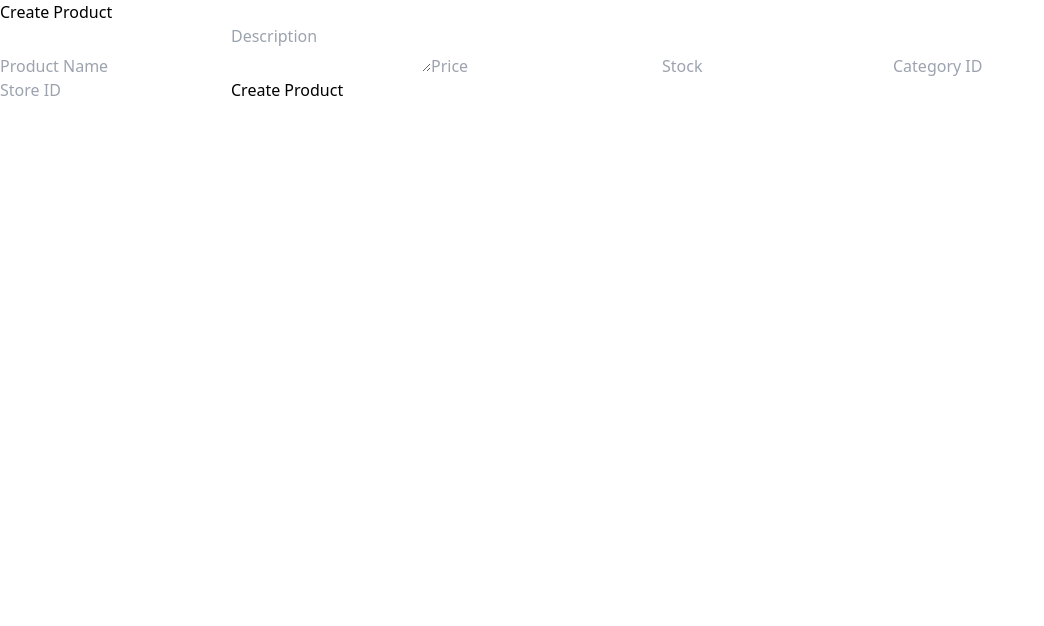
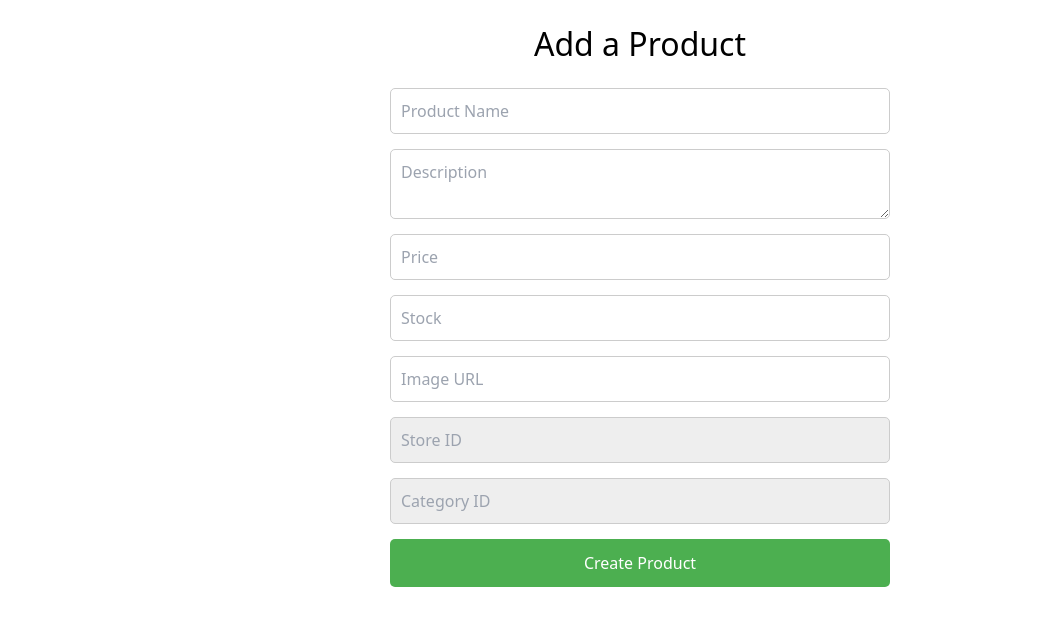
Before and after one commit to sag030601/Multi_store_ecommerce, a Next.js app: page /products/create in a window 1280 px wide. Shown: the top 626 px of the page, without its empty margins (0-1044 px from the left). Built offline with nearby package versions, Linux system fonts and the light colour scheme.

Commit message:
added seller functionality

```diff
--- /dev/null
+++ b/src/app/category/page.js
@@ -0,0 +1,101 @@
+"use client";
+import { useState } from "react";
+import { useRouter } from "next/navigation";
+import { useStore } from "../context/page";
+
+export default function AddCategoryPage() {
+  const { storeId, setCategoryId } = useStore(); // ✅ include setCategoryId
+  const [name, setName] = useState("");
+  const [description, setDescription] = useState("");
+  const [parentId, setParentId] = useState("");
+  const [message, setMessage] = useState("");
+  const router = useRouter();
+
+  const handleSubmit = async (e) => {
+    e.preventDefault();
+
+    if (!storeId) {
+      setMessage("Error: No store selected. Please create a store first.");
+      return;
+    }
+
+    const categoryData = {
+      name,
+      description,
+      storeId,
+      parentId: parentId || null,
+    };
+
+    try {
+      const response = await fetch("/api/category", {
+        method: "POST",
+        headers: { "Content-Type": "application/json" },
+        body: JSON.stringify(categoryData),
+      });
+
+      if (!response.ok) throw new Error("Failed to create category");
+      const data = await response.json();
+
+      setCategoryId(data.id); // ✅ store the created category id
+      setMessage(`✅ Category created: ${data.name}`);
+
+      setTimeout(() => router.push("/products/create"), 1000);
+    } catch (error) {
+      setMessage(`❌ Error: ${error.message}`);
+    }
+  };
+
+  return (
+    <div style={styles.container}>
+      <h1 style={styles.header}>Add a Category</h1>
+
+      <form onSubmit={handleSubmit} style={styles.form}>
+        <div style={styles.formGroup}>
+          <label style={styles.label}>Category Name</label>
+          <input
+            type="text"
+            value={name}
+            onChange={(e) => setName(e.target.value)}
+            style={styles.input}
+            required
+          />
+        </div>
+
+        <div style={styles.formGroup}>
+          <label style={styles.label}>Description</label>
+          <textarea
+            value={description}
+            onChange={(e) => setDescription(e.target.value)}
+            style={styles.textarea}
+          />
+        </div>
+
+        <div style={styles.formGroup}>
+          <label style={styles.label}>Store ID</label>
+          <input
+            type="text"
+            value={storeId || ""}
+            readOnly
+            style={{ ...styles.input, backgroundColor: "#eee" }}
+          />
+        </div>
+
+        <button type="submit" style={styles.button}>Create Category</button>
+      </form>
+
+      {message && <p style={styles.message}>{message}</p>}
+    </div>
+  );
+}
+
+const styles = {
+  container: { display: "flex", flexDirection: "column", alignItems: "center", padding: "20px" },
+  header: { fontSize: "2rem", marginBottom: "20px" },
+  form: { display: "flex", flexDirection: "column", maxWidth: "500px", width: "100%" },
+  formGroup: { marginBottom: "15px" },
+  label: { fontWeight: "bold" },
+  input: { padding: "10px", borderRadius: "5px", border: "1px solid #ccc" },
+  textarea: { padding: "10px", borderRadius: "5px", border: "1px solid #ccc" },
+  button: { padding: "10px 20px", backgroundColor: "#2196F3", color: "white", border: "none", borderRadius: "5px" },
+  message: { marginTop: "20px", fontWeight: "bold" },
+};
--- /dev/null
+++ b/src/app/context/page.js
@@ -0,0 +1,19 @@
+"use client";
+import { createContext, useContext, useState } from "react";
+
+const StoreContext = createContext();
+
+export function StoreProvider({ children }) {
+  const [storeId, setStoreId] = useState(null);
+  const [categoryId, setCategoryId] = useState(null);
+
+  return (
+    <StoreContext.Provider value={{ storeId, setStoreId, categoryId, setCategoryId }}>
+      {children}
+    </StoreContext.Provider>
+  );
+}
+
+export function useStore() {
+  return useContext(StoreContext);
+}
--- a/src/app/page.js
+++ b/src/app/page.js
@@ -27,12 +27,40 @@ function HomePage() {
 
   // const router = useRouter();
 
+  const searchParams = useSearchParams();
+  const storeId = searchParams.get("storeId");
+
+  // useEffect(() => {
+  //   const fetchProducts = async () => {
+  //     try {
+  //       setIsLoading(true);
+  //       const response = await fetch("/api/products");
+  //       const data = await response.json();
+  //       setProducts(data);
+  //     } catch (error) {
+  //       console.error("Error fetching products:", error);
+  //     } finally {
+  //       setIsLoading(false);
+  //     }
+  //   };
+
+  //   fetchProducts();
+  // }, []);
+
   useEffect(() => {
     const fetchProducts = async () => {
       try {
         setIsLoading(true);
-        const response = await fetch("/api/products");
+
+        // ✅ If storeId is set → fetch store-specific products
+        // ❌ If not set → fetch all products
+        const url = storeId
+          ? `/api/products?storeId=${storeId}`
+          : `/api/products`;
+
+        const response = await fetch(url);
         const data = await response.json();
+
         setProducts(data);
       } catch (error) {
         console.error("Error fetching products:", error);
@@ -42,7 +70,7 @@ function HomePage() {
     };
 
     fetchProducts();
-  }, []);
+  }, [storeId]);
 
   const addToCart = (product) => {
     // Get existing cart from memory or initialize empty array
--- a/src/app/products/create/page.js
+++ b/src/app/products/create/page.js
@@ -1,16 +1,21 @@
 "use client";
 import { useState } from "react";
+import { useRouter } from "next/navigation";
 import axios from "axios";
+import { useStore } from "@/app/context/page";
 
 export default function CreateProductForm() {
+  const { storeId, categoryId } = useStore(); // ✅ get both
   const [product, setProduct] = useState({
     name: "",
     description: "",
     price: "",
     stock: "",
-    categoryId: "",
-    storeId: "",
+    imageUrl: "",
   });
+
+  const [message, setMessage] = useState("");
+  const router = useRouter();
 
   const handleChange = (e) => {
     const { name, value } = e.target;
@@ -19,57 +24,50 @@ export default function CreateProductForm() {
 
   const handleSubmit = async (e) => {
     e.preventDefault();
-    await axios.post("/api/products", product);
-    alert("Product created successfully!");
+
+    if (!storeId || !categoryId) {
+      setMessage("❌ Missing store or category. Please go back and create them first.");
+      return;
+    }
+
+    try {
+      await axios.post("/api/products", { ...product, storeId, categoryId });
+      setMessage("✅ Product created successfully!");
+      setTimeout(() => router.push("/"), 1000);
+    } catch (err) {
+      setMessage("❌ Failed to create product: " + err.message);
+    }
   };
 
   return (
-    <div>
-      <h1>Create Product</h1>
-      <form onSubmit={handleSubmit}>
-        <input
-          type="text"
-          name="name"
-          value={product.name}
-          onChange={handleChange}
-          placeholder="Product Name"
-        />
-        <textarea
-          name="description"
-          value={product.description}
-          onChange={handleChange}
-          placeholder="Description"
-        />
-        <input
-          type="number"
-          name="price"
-          value={product.price}
-          onChange={handleChange}
-          placeholder="Price"
-        />
-        <input
-          type="number"
-          name="stock"
-          value={product.stock}
-          onChange={handleChange}
-          placeholder="Stock"
-        />
-        <input
-          type="number"
-          name="categoryId"
-          value={product.categoryId}
-          onChange={handleChange}
-          placeholder="Category ID"
-        />
-        <input
-          type="number"
-          name="storeId"
-          value={product.storeId}
-          onChange={handleChange}
-          placeholder="Store ID"
-        />
-        <button type="submit">Create Product</button>
+    <div style={styles.container}>
+      <h1 style={styles.header}>Add a Product</h1>
+
+      <form onSubmit={handleSubmit} style={styles.form}>
+        <input name="name" value={product.name} onChange={handleChange} placeholder="Product Name" style={styles.input} required />
+        <textarea name="description" value={product.description} onChange={handleChange} placeholder="Description" style={styles.textarea} />
+        <input name="price" type="number" value={product.price} onChange={handleChange} placeholder="Price" style={styles.input} required />
+        <input name="stock" type="number" value={product.stock} onChange={handleChange} placeholder="Stock" style={styles.input} />
+        <input name="imageUrl" value={product.imageUrl} onChange={handleChange} placeholder="Image URL" style={styles.input} />
+
+        {/* auto-filled IDs */}
+        <input value={storeId || ""} readOnly placeholder="Store ID" style={{ ...styles.input, backgroundColor: "#eee" }} />
+        <input value={categoryId || ""} readOnly placeholder="Category ID" style={{ ...styles.input, backgroundColor: "#eee" }} />
+
+        <button type="submit" style={styles.button}>Create Product</button>
       </form>
+
+      {message && <p style={styles.message}>{message}</p>}
     </div>
   );
 }
+
+const styles = {
+  container: { display: "flex", flexDirection: "column", alignItems: "center", padding: "20px" },
+  header: { fontSize: "2rem", marginBottom: "20px" },
+  form: { display: "flex", flexDirection: "column", maxWidth: "500px", width: "100%" },
+  input: { marginBottom: "15px", padding: "10px", borderRadius: "5px", border: "1px solid #ccc" },
+  textarea: { marginBottom: "15px", padding: "10px", borderRadius: "5px", border: "1px solid #ccc" },
+  button: { padding: "12px 20px", backgroundColor: "#4CAF50", color: "white", border: "none", borderRadius: "5px" },
+  message: { marginTop: "20px", fontWeight: "bold" },
+};
--- a/src/app/sellers/page.js
+++ b/src/app/sellers/page.js
@@ -1,39 +1,43 @@
-'use client';
-import { useState } from 'react';
+"use client";
+import { useState } from "react";
+import { useRouter } from "next/navigation";
+import { useStore } from "../context/page";
 
 function StorePage() {
-  const [name, setName] = useState('');
-  const [description, setDescription] = useState('');
-  const [logoUrl, setLogoUrl] = useState('');
-  const [message, setMessage] = useState('');
+  const [name, setName] = useState("");
+  const [description, setDescription] = useState("");
+  const [logoUrl, setLogoUrl] = useState("");
+  const [message, setMessage] = useState("");
+  const router = useRouter();
+
+  // ✅ move this OUTSIDE of handleSubmit
+  const { setStoreId } = useStore();
 
   const handleSubmit = async (e) => {
     e.preventDefault();
 
-    // Prepare the data to send
-    const storeData = {
-      name,
-      description,
-      logoUrl,
-    };
+    const storeData = { name, description, logoUrl };
 
     try {
-      const response = await fetch('/api/store', {
-        method: 'POST',
-        headers: {
-          'Content-Type': 'application/json',
-        },
+      const response = await fetch("/api/store", {
+        method: "POST",
+        headers: { "Content-Type": "application/json" },
         body: JSON.stringify(storeData),
       });
 
-      if (!response.ok) {
-        throw new Error('Failed to create store');
-      }
+      if (!response.ok) throw new Error("Failed to create store");
 
       const data = await response.json();
-      setMessage(`Store created successfully: ${data.name}`);
+
+      setMessage(`✅ Store created successfully: ${data.name}`);
+
+      // ✅ set store ID globally
+      setStoreId(data.id);
+
+      // ✅ Redirect after short delay
+      setTimeout(() => router.push("/category"), 1000);
     } catch (error) {
-      setMessage(`Error: ${error.message}`);
+      setMessage(`❌ Error: ${error.message}`);
     }
   };
 
@@ -52,6 +56,7 @@ function StorePage() {
             required
           />
         </div>
+
         <div style={styles.formGroup}>
           <label htmlFor="description" style={styles.label}>Description</label>
           <textarea
@@ -61,6 +66,7 @@ function StorePage() {
             style={styles.textarea}
           />
         </div>
+
         <div style={styles.formGroup}>
           <label htmlFor="logoUrl" style={styles.label}>Logo URL</label>
           <input
@@ -71,6 +77,7 @@ function StorePage() {
             style={styles.input}
           />
         </div>
+
         <button type="submit" style={styles.button}>Create Store</button>
       </form>
 
@@ -81,75 +88,72 @@ function StorePage() {
 
 const styles = {
   container: {
-    display: 'flex',
-    flexDirection: 'column',
-    alignItems: 'center',
-    justifyContent: 'center',
-    minHeight: '100vh',
-    padding: '20px',
-    backgroundColor: '#f4f7fc',
+    display: "flex",
+    flexDirection: "column",
+    alignItems: "center",
+    justifyContent: "center",
+    minHeight: "100vh",
+    padding: "20px",
+    backgroundColor: "#f4f7fc",
   },
   header: {
-    fontSize: '2rem',
-    marginBottom: '20px',
-    color: '#333',
+    fontSize: "2rem",
+    marginBottom: "20px",
+    color: "#333",
   },
   form: {
-    display: 'flex',
-    flexDirection: 'column',
-    width: '100%',
-    maxWidth: '500px',
-    backgroundColor: '#fff',
-    padding: '30px',
-    borderRadius: '8px',
-    boxShadow: '0 4px 8px rgba(0, 0, 0, 0.1)',
+    display: "flex",
+    flexDirection: "column",
+    width: "100%",
+    maxWidth: "500px",
+    backgroundColor: "#fff",
+    padding: "30px",
+    borderRadius: "8px",
+    boxShadow: "0 4px 8px rgba(0, 0, 0, 0.1)",
   },
   formGroup: {
-    marginBottom: '20px',
+    marginBottom: "20px",
   },
   label: {
-    fontSize: '1rem',
-    fontWeight: '600',
-    marginBottom: '8px',
-    color: '#555',
+    fontSize: "1rem",
+    fontWeight: "600",
+    marginBottom: "8px",
+    color: "#555",
   },
   input: {
-    padding: '10px',
-    fontSize: '1rem',
-    border: '1px solid #ccc',
-    borderRadius: '4px',
-    outline: 'none',
-    transition: 'border-color 0.3s',
+    padding: "10px",
+    fontSize: "1rem",
+    border: "1px solid #ccc",
+    borderRadius: "4px",
+    outline: "none",
+    transition: "border-color 0.3s",
   },
   textarea: {
-    padding: '10px',
-    fontSize: '1rem',
-    border: '1px solid #ccc',
-    borderRadius: '4px',
-    outline: 'none',
-    resize: 'vertical',
-    minHeight: '100px',
-    transition: 'border-color 0.3s',
+    padding: "10px",
+    fontSize: "1rem",
+    border: "1px solid #ccc",
+    borderRadius: "4px",
+    outline: "none",
+    resize: "vertical",
+    minHeight: "100px",
+    transition: "border-color 0.3s",
   },
   button: {
-    padding: '12px 20px',
-    fontSize: '1rem',
-    backgroundColor: '#4CAF50',
-    color: '#fff',
-    border: 'none',
-    borderRadius: '4px',
-    cursor: 'pointer',
-    transition: 'background-color 0.3s',
-  },
-  buttonHover: {
-    backgroundColor: '#45a049',
+    padding: "12px 20px",
+    fontSize: "1rem",
+    backgroundColor: "#4CAF50",
+    color: "#fff",
+    border: "none",
+    borderRadius: "4px",
+    cursor: "pointer",
+    transition: "background-color 0.3s",
   },
   message: {
-    marginTop: '20px',
-    fontSize: '1rem',
-    color: '#333',
-    fontWeight: '600',
-  }
+    marginTop: "20px",
+    fontSize: "1rem",
+    color: "#333",
+    fontWeight: "600",
+  },
 };
 
 export default StorePage;
```
Also changed, not shown: src/app/layout.js (+5 -4 lines), 1 other file (tests, documents, lock files or other folders).
